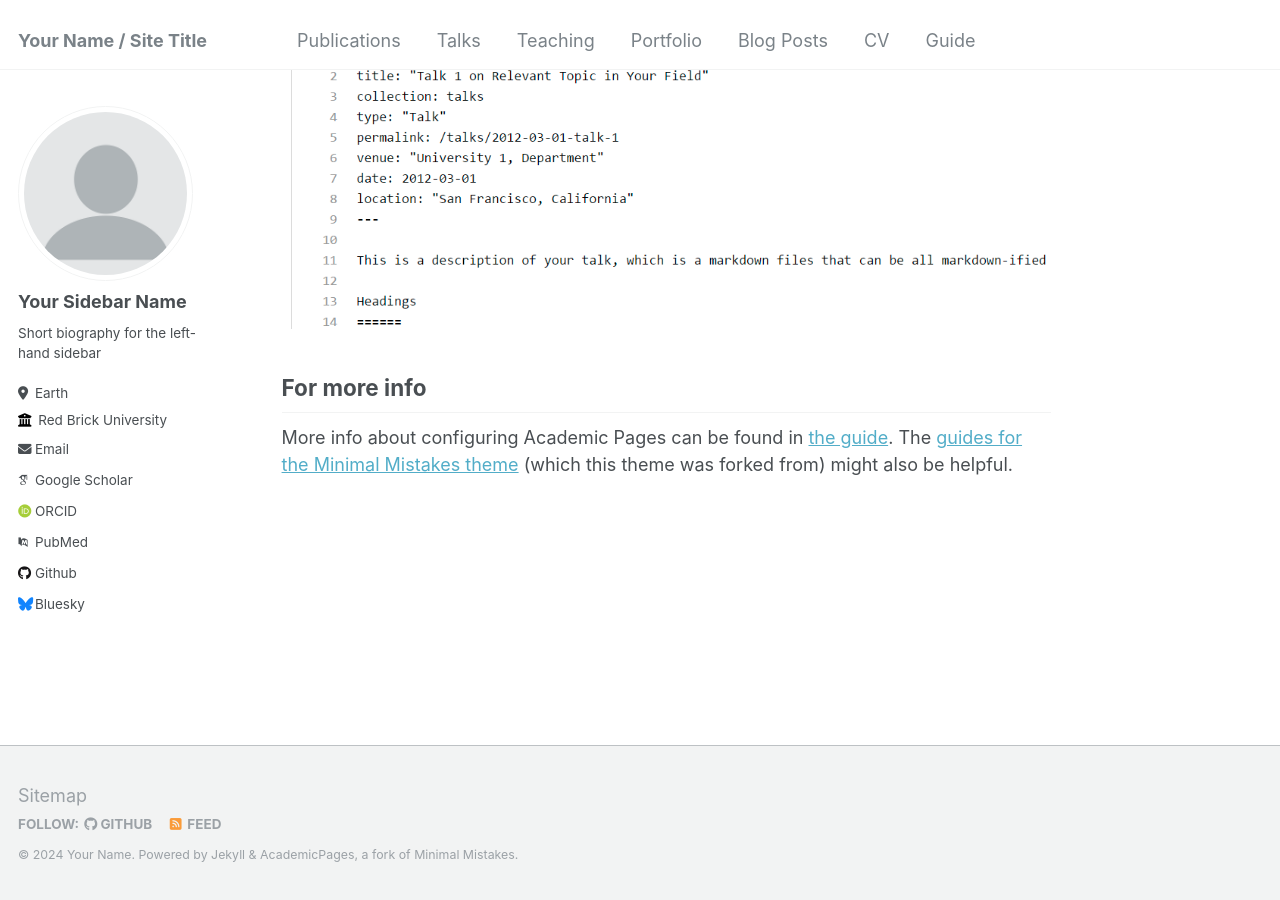
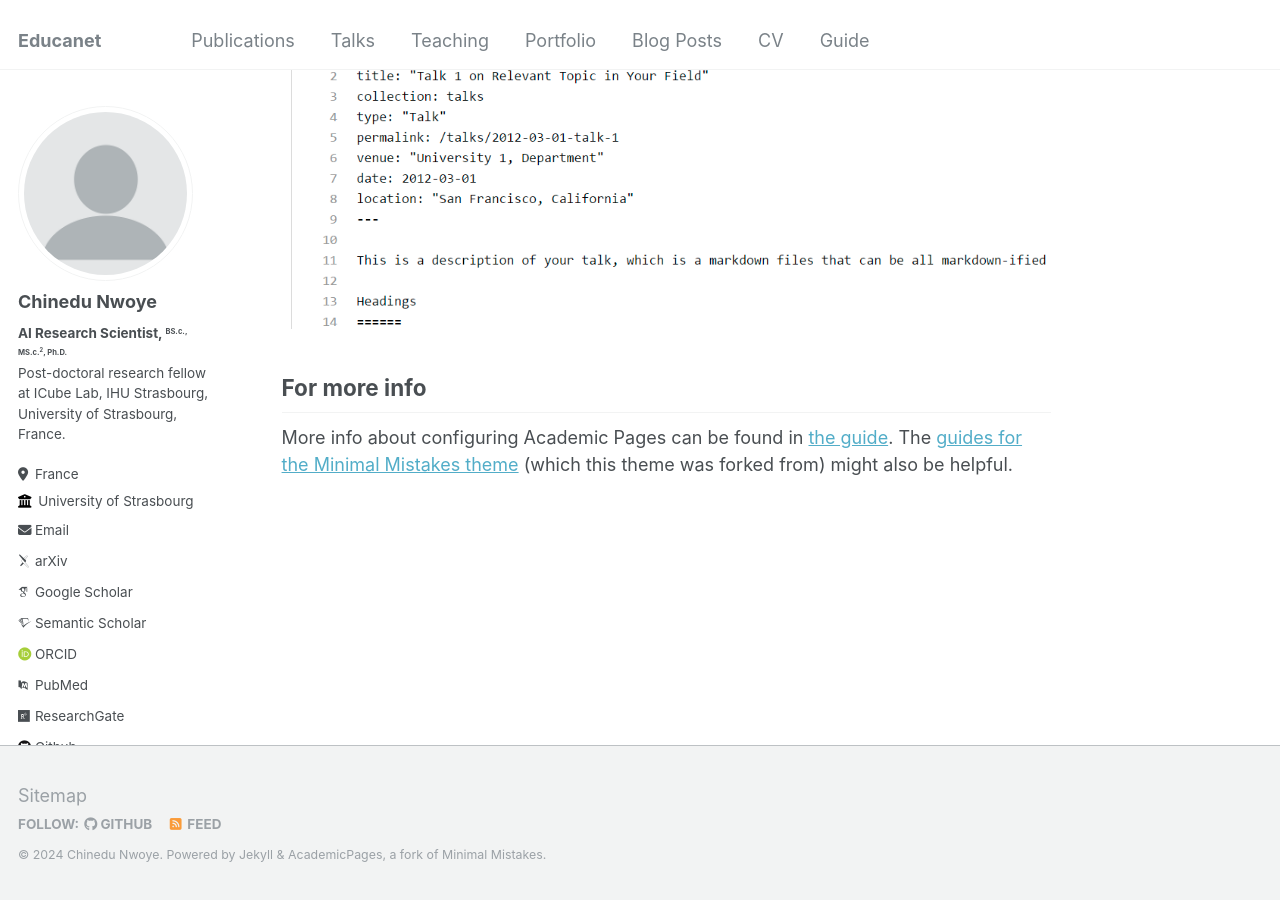
Before and after one commit to nwoyecid/chinedunwoye.github.io, a Jekyll site: the page built from _pages/about.md, in a window 1280 px wide and 900 px high, scrolled down 2660 px. Built offline with Jekyll 4.4.1, drawn with Linux system fonts in a browser that asks for light colours; some web fonts are replaced.

Commit message:
Update _config.yml

```diff
--- a/_config.yml
+++ b/_config.yml
@@ -8,13 +8,13 @@
 
 # Basic Site Settings
 locale                   : "en-US"
-title                    : "Your Name / Site Title"
+title                    : "Educanet"
 title_separator          : "-"
-name                     : &name "Your Name"
-description              : &description "personal description"
-url                      : https://academicpages.github.io # the base hostname & protocol for your site e.g. "https://mmistakes.github.io"
+name                     : &name "Chinedu Nwoye"
+description              : &description "AI research scientist in SurgTech"
+url                      : https://chinedunwoye.github.io # the base hostname & protocol for your site e.g. "https://mmistakes.github.io"
 baseurl                  : "" # the subpath of your site, e.g. "/blog"
-repository               : "academicpages/academicpages.github.io"
+repository               : "nwoyecid/chinedunwoye.github.io"
 
 # Site Author - The following control what appear as part of the author content on the side bar.
 #               If a field is blank the icon and link will not appear, otherwise it will be shown.
@@ -22,28 +22,28 @@ repository               : "academicpages/academicpages.github.io"
 author:
   # Biographic information
   avatar           : "profile.png"
-  name             : "Your Sidebar Name"
+  name             : "Chinedu Nwoye"
   pronouns         : # example: "she/her"
-  bio              : "Short biography for the left-hand sidebar"
-  location         : "Earth"
-  employer         : "Red Brick University"
+  bio              : "<b>AI Research Scientist, <sup><sub>BS.c., MS.c.<sup>2</sup>, Ph.D.</sub></sup></b><br />Post-doctoral research fellow at ICube Lab, IHU Strasbourg, University of Strasbourg, France."
+  location         : "France"
+  employer         : "University of Strasbourg"
   uri              : # URL
-  email            : "none@example.org"
+  email            : "nwoye[at]unistra[dot]fr"
 
   # Academic websites
-  arxiv            : # URL - Update with the correct link to your profile
-  googlescholar    : "https://scholar.google.com/citations?user=PS_CX0AAAAAJ"
+  arxiv            : "https://arxiv.org/search/?searchtype=author&query=Nwoye%2C" # URL - Update with the correct link to your profile
+  googlescholar    : "https://scholar.google.com/citations?user=9lKxBUoAAAAJ&hl=en"
   impactstory      : # URL
-  orcid            : "http://orcid.org/yourorcidurl"
-  semantic         : # URL
-  pubmed           : "https://www.ncbi.nlm.nih.gov/pubmed/?term=john+snow"
-  researchgate     : # URL
+  orcid            : "https://orcid.org/0000-0003-4777-0857"
+  semantic         : "https://www.semanticscholar.org/author/C.-Nwoye/40992763" # URL
+  pubmed           : "https://pubmed.ncbi.nlm.nih.gov/?term=chinedu+nwoye"
+  researchgate     : "https://www.researchgate.net/profile/Chinedu-Nwoye-3" # URL
 
   # Repositories and software development
   bitbucket        : # Username - Update with your username on the site
   codepen          : # Username
   dribbble         : # Username
-  github           : "academicpages"
+  github           : "nwoyecid"
   kaggle           : # Username
   stackoverflow    : # User number or user number and name (i.e., use "1" or "1/jeff-atwood")
 
@@ -65,7 +65,7 @@ author:
   steam            : # Username
   telegram         : # URL
   tumblr           : # Username
-  twitter          : # Username for X / Twitter
+  twitter          : "nwoyecid" # Username for X / Twitter
   vine             : # Username
   weibo            : # Username
   wikipedia        : # Username
@@ -79,7 +79,7 @@ teaser                   :  # filename of teaser fallback teaser image placed in
 breadcrumbs              : false # true, false (default)
 words_per_minute         : 160
 future                   : true
-read_more                : "disabled" # if enabled, adds "Read more" links to excerpts
+read_more                : "enabled" # if enabled, adds "Read more" links to excerpts
 talkmap_link             : false #change to true to add link to talkmap on talks page
 comments:
   provider               : # false (default), "disqus", "discourse", "facebook", "google-plus", "staticman", "custom"
```
